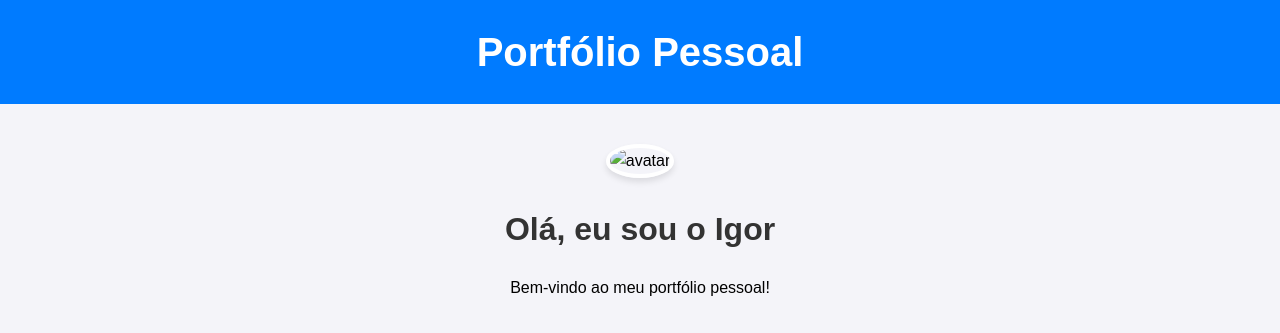
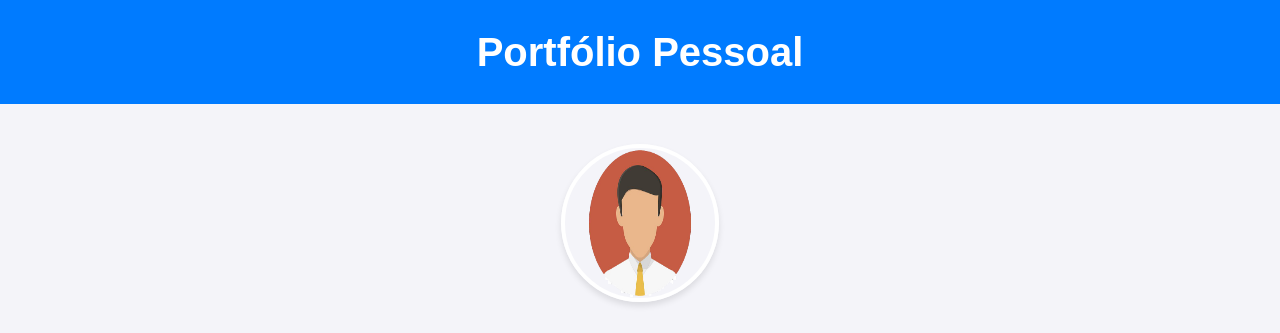
Before and after one commit to Igorgustavodarosa/28-03-25, a plain HTML site: page index.html in a window 1280 px wide. Shown: the top 333 px of the page. Drawn offline with Linux system fonts and the light colour scheme.

Commit message:
alterei meu avatar

```diff
--- a/index.html
+++ b/index.html
@@ -17,7 +17,7 @@
         <!-- Avatar Section -->
         <div class="section">
             <div class="avatar">
-                <img src="img/avatar-imagem.jpg" alt="avatar">
+                <img src="img/avatar-imagem.png" alt="avatar">
             </div>
             <h2>Olá, eu sou o Igor</h2>
             <p>Bem-vindo ao meu portfólio pessoal!</p>
```
